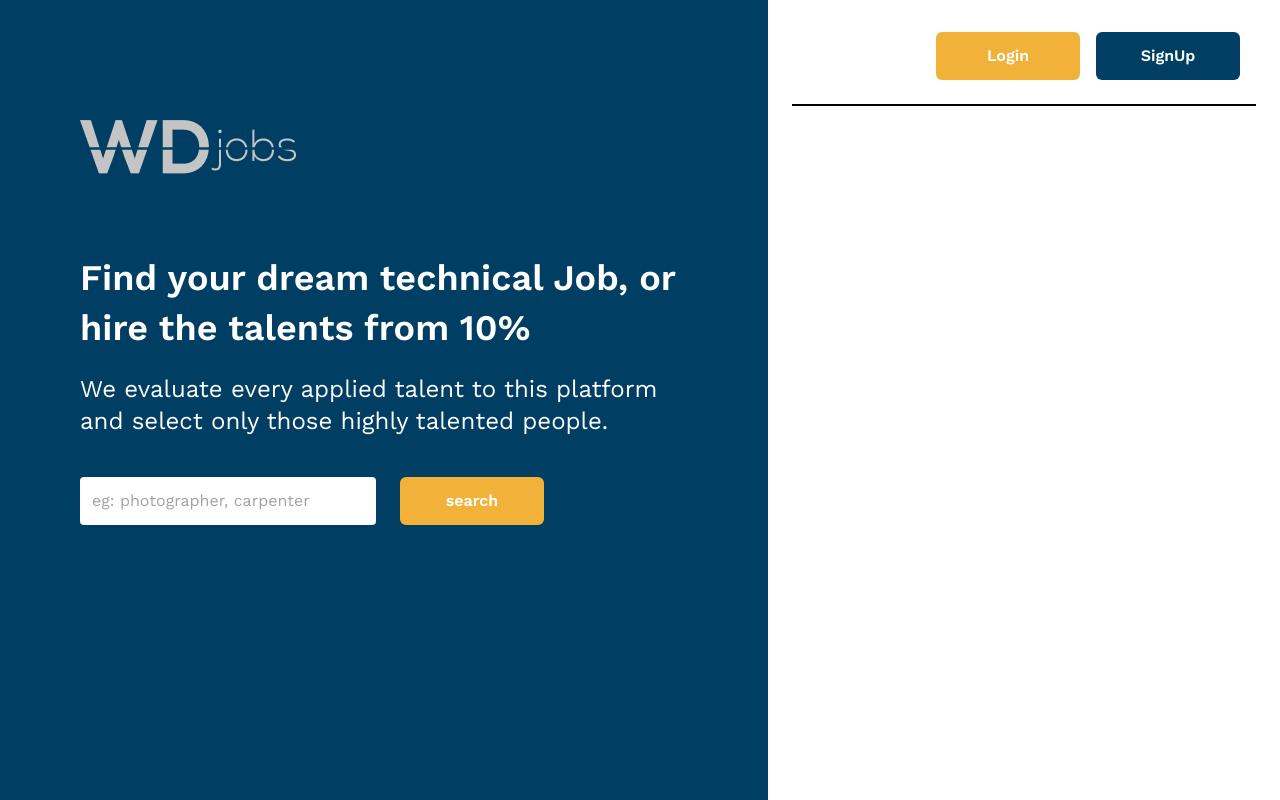
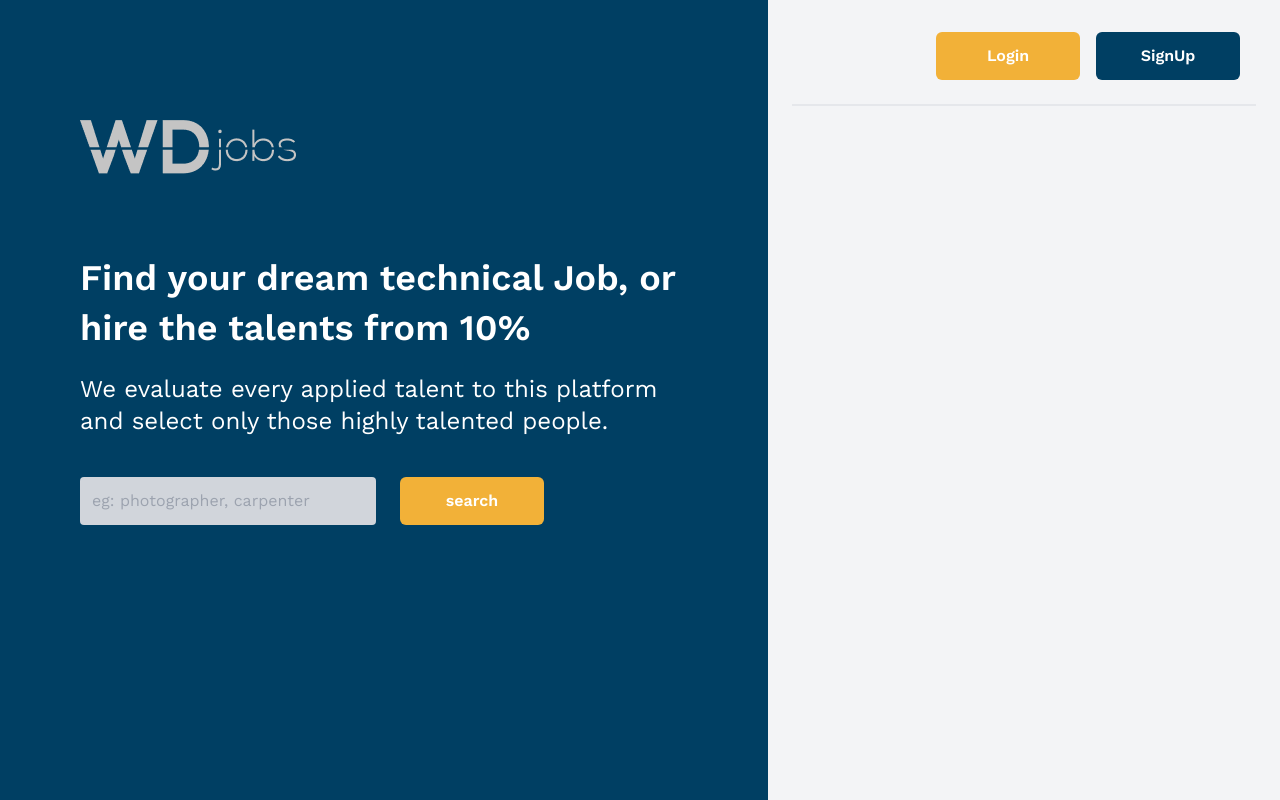
Before and after one commit to EDMONDGIHOZO/dwjobs-web, a React (Create React App) app: page / in a window 1280 px wide. Built offline with nearby package versions, Linux system fonts and the light colour scheme.

Commit message:
add theme colors

```diff
--- a/src/components/buttons/rfb.js
+++ b/src/components/buttons/rfb.js
@@ -6,7 +6,7 @@ const Rfb = (props) => {
   const { title, color, textColor } = props;
   return (
     <button
-      className={`p-2 w-36 h-12 text-white font-bold mx-2 rounded-md bg-${color} text-${textColor}`}
+      className={`p-2 w-36 h-12 text-white font-bold mx-2 rounded-md ${color} ${textColor}`}
     >
       {title}
     </button>
--- a/src/pages/Homepage/index.jsx
+++ b/src/pages/Homepage/index.jsx
@@ -26,14 +26,22 @@ const Homepage = () => {
                   placeholder="eg: photographer, carpenter"
                   className="bg-gray-300 max-w-full focus:outline-none text-gray-700 rounded p-3"
                 />
-                <Rfb title="search" color="secondary" textColor={"accent"} />
+                <Rfb
+                  title="search"
+                  color="bg-secondary"
+                  textColor={"text-accent"}
+                />
               </div>
             </div>
           </div>
           <div className=" md:w-2/5 bg-lightAccent p-6">
             <div className="flex justify-end align-center border-b-2 pb-6 p-2 ">
-              <Rfb title="Login" color="secondary" textColor={"white"} />
-              <Rfb title="SignUp" color="primary" textColor={"white"} />
+              <Rfb
+                title="Login"
+                color="bg-secondary"
+                textColor={"text-white"}
+              />
+              <Rfb title="SignUp" color="bg-primary" textColor={"text-white"} />
             </div>
           </div>
         </div>
--- a/tailwind.config.js
+++ b/tailwind.config.js
@@ -6,9 +6,9 @@ module.exports = {
   darkMode: false, // or 'media' or 'class'
   theme: {
     colors: {
-      primary: "#003f63",
-      secondary: "#f2b138",
-      white: "#fff",
+      ...colors,
+      primary: "var(--color-primary)",
+      secondary: "var(--color-secondary)",
     },
   },
   variants: {
```
